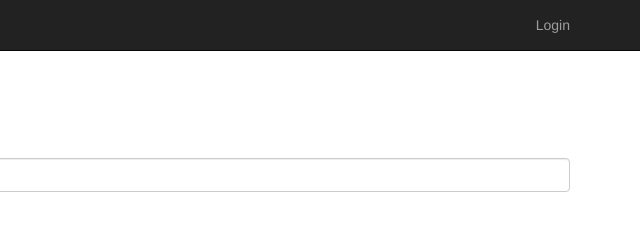
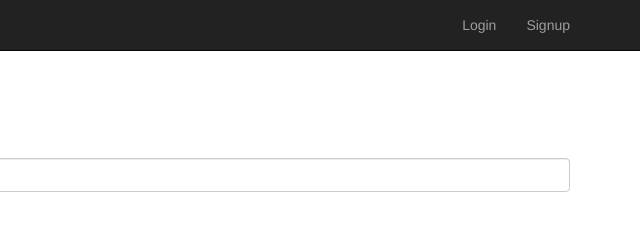
Before and after one commit to HollyM021980/angular_exercises, a website: page staffing_ui/index.html in a window 1280 px wide. Shown: the top 230 px of the page, 640-1280 px from the left. Drawn offline with nearby package versions, Linux system fonts and the light colour scheme; some packages are replaced by stand-ins of ours.

Commit message:
Add signup navigation element to login page

```diff
--- a/staffing_ui/templates/partials/navbar.html
+++ b/staffing_ui/templates/partials/navbar.html
@@ -19,6 +19,7 @@
             </ul>
             <ul class="nav navbar-nav navbar-right">
                 <li ng-if="!isLoggedIn()"><a ng-href="#/login">Login</a></li>
+                <li ng-if="!isLoggedIn()"><a ng-href="#/signup">Signup</a></li>
                 <li ng-if="isLoggedIn()"><a ng-click="logout()">Logout</a></li>
             </ul>
         </div>
```
